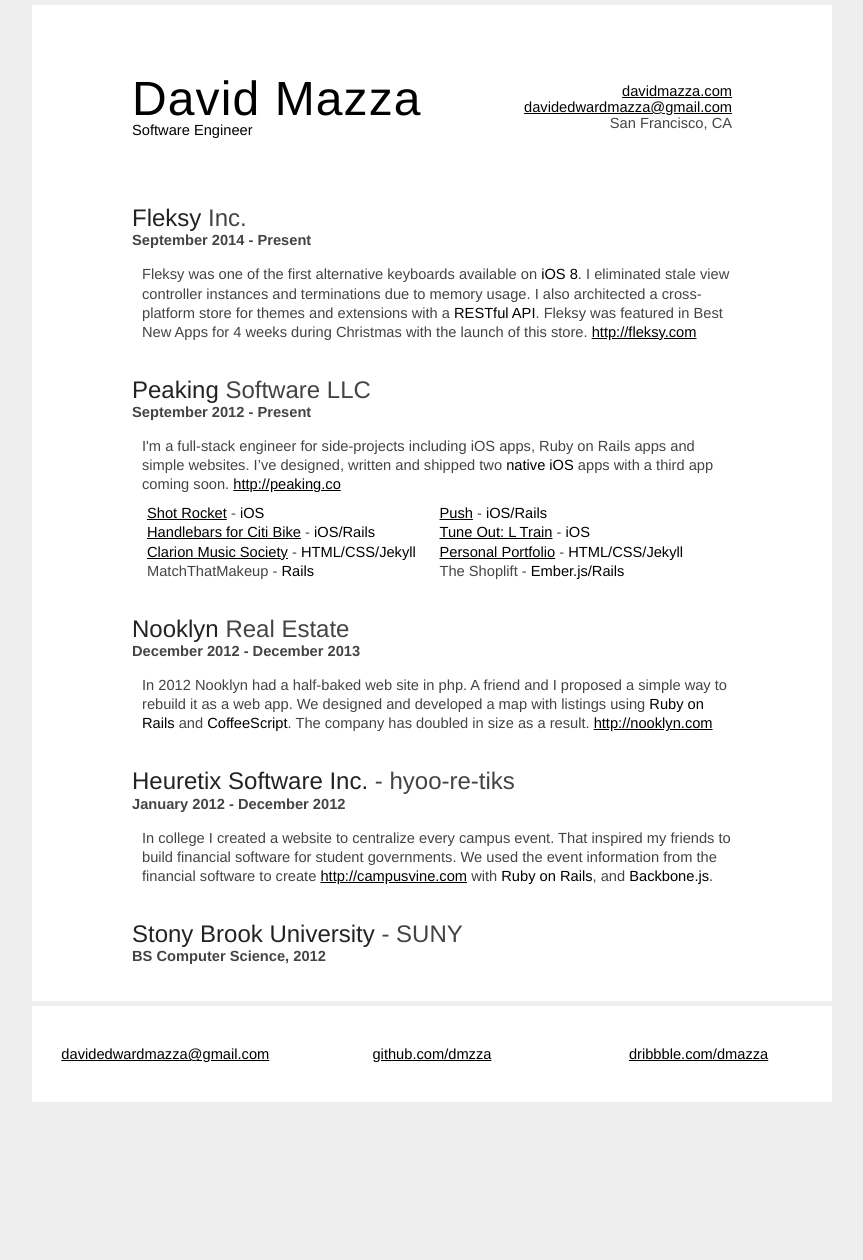
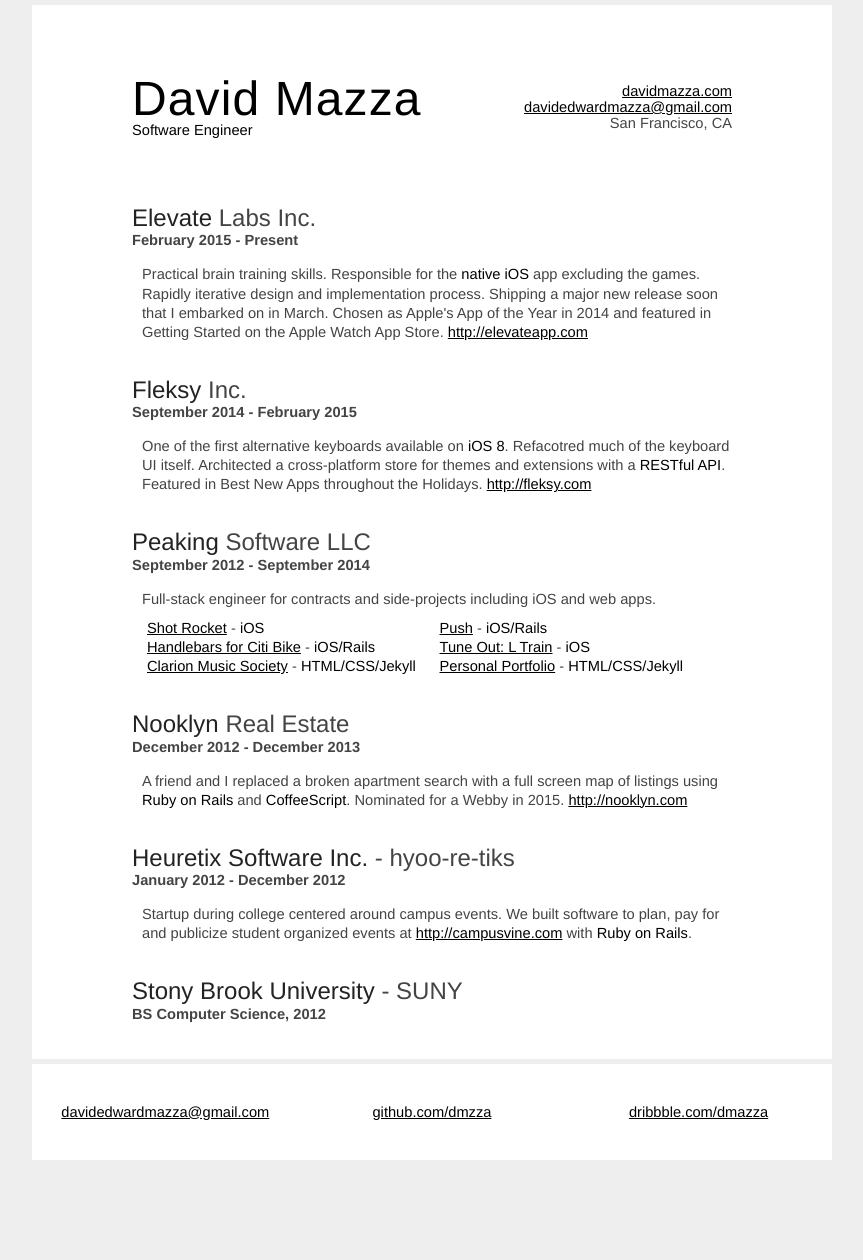
Before and after one commit to dmzza/dmzza, a Jekyll site: the page cv.html, which Jekyll copies as it is, in a window 1280 px wide. Shown: the whole page, without its empty margins (208-1071 px from the left). Built offline with Jekyll 4.4.1, drawn with Linux system fonts in a browser that asks for light colours; nearby versions of some CDN libraries; before the commit the page ends 1202 px from its top, so only the background shows below that.

Commit message:
Added Elevate and Webby to CV. Condensed other sections

```diff
--- a/cv.html
+++ b/cv.html
@@ -177,16 +177,22 @@
     <h4>Software Engineer</h4>
   </header>
 
+  <h2>Elevate<small> Labs Inc.</small></h2>
+  <h3>February 2015 - Present</h3>
+  <p>
+    Practical brain training skills. Responsible for the <em>native iOS</em> app excluding the games. Rapidly iterative design and implementation process. Shipping a major new release soon that I embarked on in March. Chosen as Apple's App of the Year in 2014 and featured in Getting Started on the Apple Watch App Store. <a href="http://elevateapp.com">http://elevateapp.com</a>
+  </p>
+
   <h2>Fleksy<small> Inc.</small></h2>
-  <h3>September 2014 - Present</h3>
+  <h3>September 2014 - February 2015</h3>
   <p>
-    Fleksy was one of the first alternative keyboards available on <em>iOS 8</em>. I eliminated stale view controller instances and terminations due to memory usage. I also architected a cross-platform store for themes and extensions with a <em>RESTful API</em>. Fleksy was featured in Best New Apps for 4 weeks during Christmas with the launch of this store. <a href="http://fleksy.com">http://fleksy.com</a>
+    One of the first alternative keyboards available on <em>iOS 8</em>. Refacotred much of the keyboard UI itself. Architected a cross-platform store for themes and extensions with a <em>RESTful API</em>. Featured in Best New Apps throughout the Holidays. <a href="http://fleksy.com">http://fleksy.com</a>
   </p>
 
   <h2>Peaking<small> Software LLC</small></h2>
-  <h3>September 2012 - Present</h3>
+  <h3>September 2012 - September 2014</h3>
   <p>
-    I'm a full-stack engineer for side-projects including iOS apps, Ruby on Rails apps and simple websites. I’ve designed, written and shipped two <em>native iOS</em> apps with a third app coming soon. <a href="http://peaking.co">http://peaking.co</a>
+    Full-stack engineer for contracts and side-projects including iOS and web apps.
   </p>
   <ul>
     <li><a href="http://www.davidmazza.com/portfolio/ios/2014/07/01/shot-rocket-1.0">Shot Rocket</a> - <em>iOS</em></li>
@@ -195,20 +201,18 @@
     <li><a href="https://itunes.apple.com/us/app/tune-out-l-train-subway-nyc/id644130884?mt=8">Tune Out: L Train</a> - <em>iOS</em></li>
     <li><a href="http://clarionsociety.org">Clarion Music Society</a> - <em>HTML/CSS/Jekyll</em></li>
     <li><a href="http://www.davidmazza.com">Personal Portfolio</a> - <em>HTML/CSS/Jekyll</em></li>
-    <li>MatchThatMakeup - <em>Rails</em></li>
-    <li>The Shoplift - <em>Ember.js/Rails</em></li>
   </ul>
 
   <h2>Nooklyn<small> Real Estate</small></h2>
   <h3>December 2012 - December 2013</h3>
   <p>
-    In 2012 Nooklyn had a half-baked web site in php. A friend and I proposed a simple way to rebuild it as a web app. We designed and developed a map with listings using <em>Ruby on Rails</em> and <em>CoffeeScript</em>. The company has doubled in size as a result. <a href="http://nooklyn.com">http://nooklyn.com</a>
+    A friend and I replaced a broken apartment search with a full screen map of listings using <em>Ruby on Rails</em> and <em>CoffeeScript</em>. Nominated for a Webby in 2015. <a href="http://nooklyn.com">http://nooklyn.com</a>
   </p>
 
   <h2>Heuretix Software Inc.<small> - hyoo-re-tiks</small></h2>
   <h3>January 2012 - December 2012</h3>
   <p>
-    In college I created a website to centralize every campus event. That inspired my friends to build financial software for student governments. We used the event information from the financial software to create <a href="http://campusvine.com">http://campusvine.com</a> with <em>Ruby on Rails</em>, and <em>Backbone.js</em>.
+    Startup during college centered around campus events. We built software to plan, pay for and publicize student organized events at <a href="http://campusvine.com">http://campusvine.com</a> with <em>Ruby on Rails</em>.
   </p>
 
   <h2>Stony Brook University<small> - SUNY</small></h2>
```
